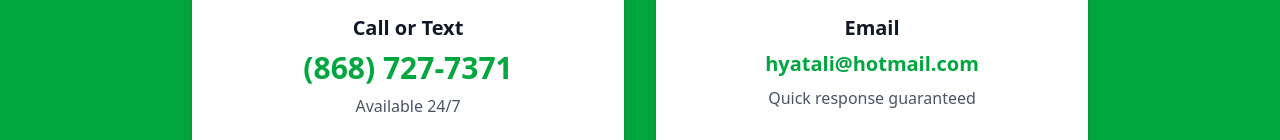
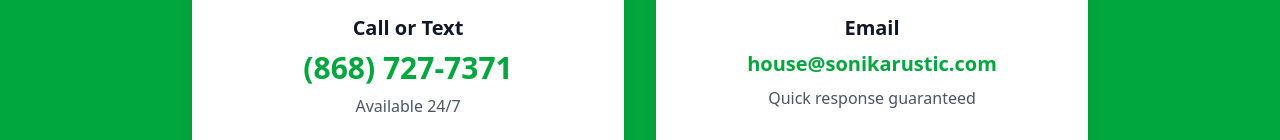
Before and after one commit to vramdhanie/house, a React (Vite) app: page / in a window 1280 px wide. Shown: the part 3631-3771 px from the top of the page. Built offline with nearby package versions, Linux system fonts and the light colour scheme.

Commit message:
Updated email address

```diff
--- a/src/components/ContactSection.tsx
+++ b/src/components/ContactSection.tsx
@@ -42,10 +42,10 @@
                 </div>
                 <h3 className="text-xl font-semibold text-gray-900 mb-2">Email</h3>
                 <a
-                  href="mailto:hyatali@hotmail.com"
+                  href="mailto:house@sonikarustic.com"
                   className="text-xl font-semibold text-green-600 hover:text-green-700 transition-colors break-all"
                 >
-                  hyatali@hotmail.com
+                  house@sonikarustic.com
                 </a>
                 <p className="text-gray-600 mt-2">Quick response guaranteed</p>
               </div>
```
